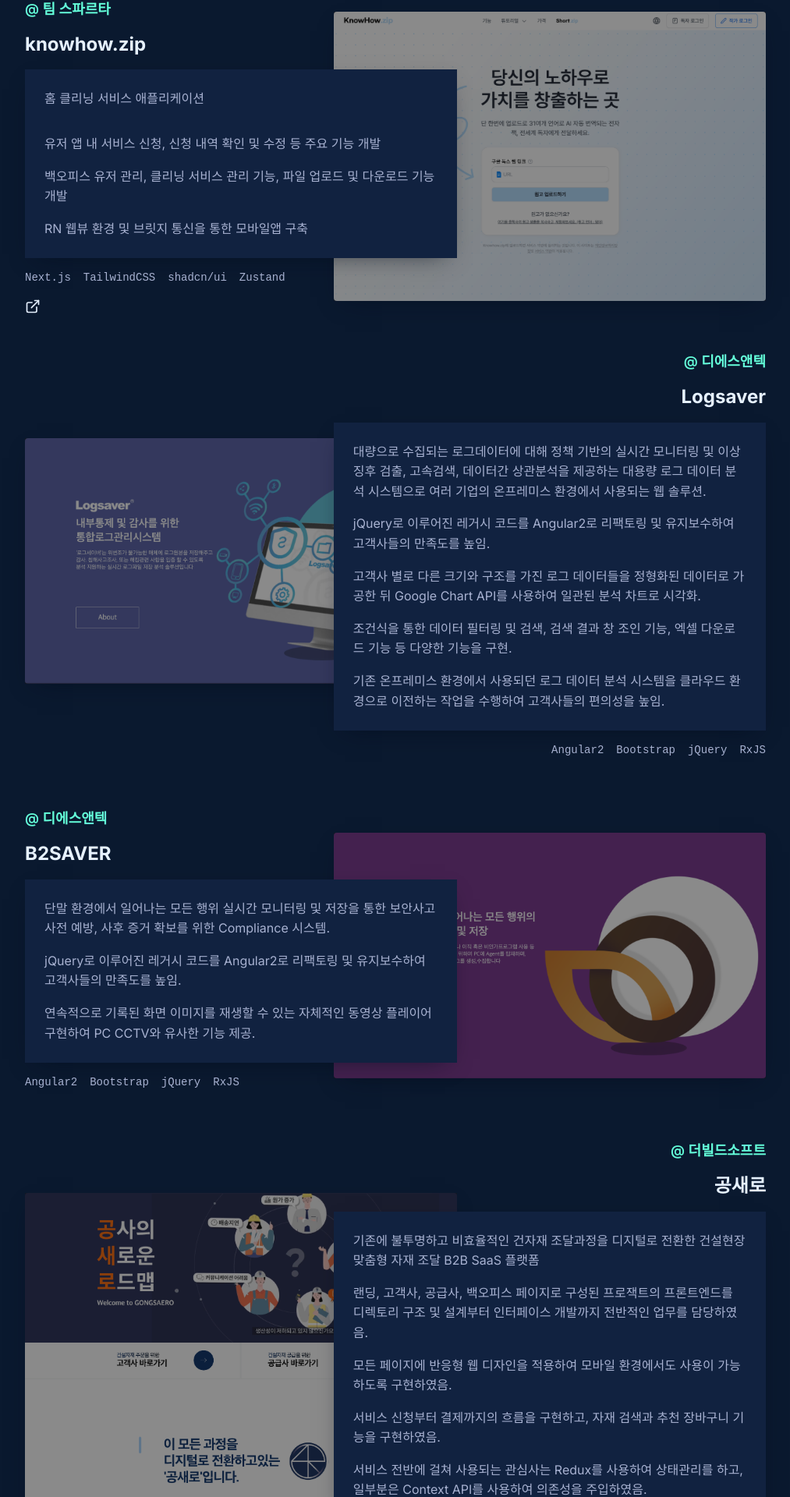
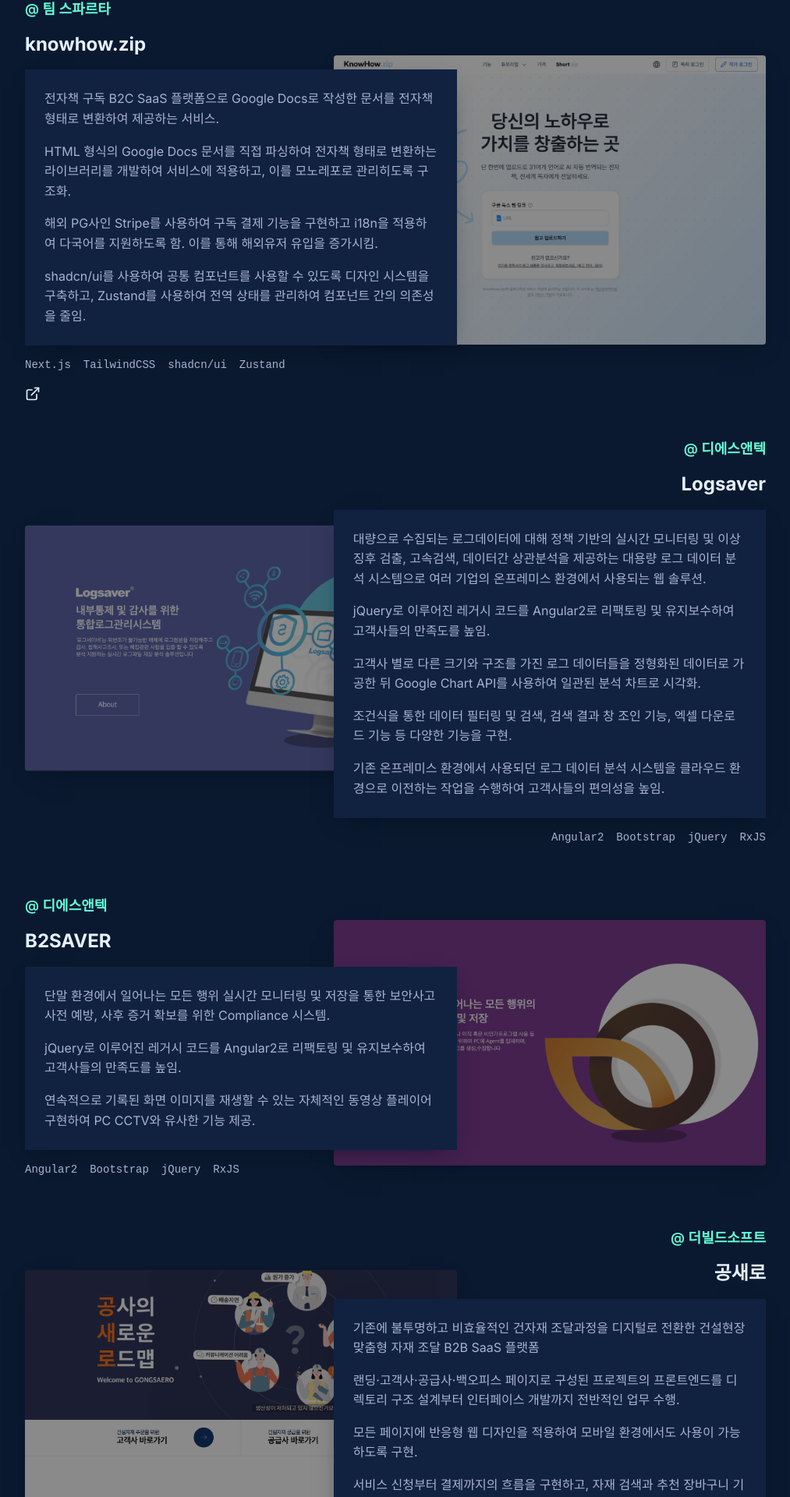
Before and after one commit to heondeam/shlee-resume, a Next.js app: page / in a window 1280 px wide. Shown: the part 3140-5060 px from the top of the page at 78% size, without its empty margins (133-1146 px from the left). Built offline with nearby package versions, Linux system fonts and the light colour scheme; a web font is replaced by a local one.

Commit message:
fix: modify typo

```diff
--- a/components/sections/experience.tsx
+++ b/components/sections/experience.tsx
@@ -98,9 +98,9 @@
                     노력하였습니다.
                   </>,
                   <>
-                    건설현장 맞춤형 자재 조달 플랫폼 &#39;공새로&#39; 프로젝트에 프론트엔드 개발자로
-                    참여하여, 디자이너 및 백엔드 개발자와 협업하면서 랜딩•고객사•공급사•백오피스
-                    페이지의 주요 기능들을 개발하였습니다.{' '}
+                    능력과 노력을 인정받아 프론트엔드 개발자로 전향하여, 건설현장 맞춤형 자재 조달
+                    플랫폼 &#39;공새로&#39; 프로젝트에 참여하였습니다. 디자이너 및 백엔드 개발자와
+                    협업하면서 랜딩•고객사•공급사•백오피스 페이지의 주요 기능들을 개발하였습니다.{' '}
                   </>
                 ]}
                 cols={1}
--- a/components/sections/projects.tsx
+++ b/components/sections/projects.tsx
@@ -43,11 +43,10 @@
     belong: '@ 팀 스파르타',
     title: 'knowhow.zip',
     description: [
-      '홈 클리닝 서비스 애플리케이션',
-      '',
-      '유저 앱 내 서비스 신청, 신청 내역 확인 및 수정 등 주요 기능 개발',
-      '백오피스 유저 관리, 클리닝 서비스 관리 기능, 파일 업로드 및 다운로드 기능 개발',
-      'RN 웹뷰 환경 및 브릿지 통신을 통한 모바일앱 구축'
+      '전자책 구독 B2C SaaS 플랫폼으로 Google Docs로 작성한 문서를 전자책 형태로 변환하여 제공하는 서비스.',
+      'HTML 형식의 Google Docs 문서를 직접 파싱하여 전자책 형태로 변환하는 라이브러리를 개발하여 서비스에 적용하고, 이를 모노레포로 관리히도록 구조화.',
+      '해외 PG사인 Stripe를 사용하여 구독 결제 기능을 구현하고 i18n을 적용하여 다국어를 지원하도록 함. 이를 통해 해외유저 유입을 증가시킴.',
+      'shadcn/ui를 사용하여 공통 컴포넌트를 사용할 수 있도록 디자인 시스템을 구축하고, Zustand를 사용하여 전역 상태를 관리하여 컴포넌트 간의 의존성을 줄임.'
     ],
     stack: ['Next.js', 'TailwindCSS', 'shadcn/ui', 'Zustand'],
     link: (
@@ -94,10 +93,10 @@
     title: '공새로',
     description: [
       '기존에 불투명하고 비효율적인 건자재 조달과정을 디지털로 전환한 건설현장 맞춤형 자재 조달 B2B SaaS 플랫폼',
-      '랜딩, 고객사, 공급사, 백오피스 페이지로 구성된 프로잭트의 프론트엔드를 디렉토리 구조 및 설계부터 인터페이스 개발까지 전반적인 업무를 담당하였음.',
-      '모든 페이지에 반응형 웹 디자인을 적용하여 모바일 환경에서도 사용이 가능하도록 구현하였음.',
-      '서비스 신청부터 결제까지의 흐름을 구현하고, 자재 검색과 추천 장바구니 기능을 구현하였음.',
-      '서비스 전반에 걸쳐 사용되는 관심사는 Redux를 사용하여 상태관리를 하고, 일부분은 Context API를 사용하여 의존성을 주입하였음.'
+      '랜딩·고객사·공급사·백오피스 페이지로 구성된 프로젝트의 프론트엔드를 디렉토리 구조 설계부터 인터페이스 개발까지 전반적인 업무 수행.',
+      '모든 페이지에 반응형 웹 디자인을 적용하여 모바일 환경에서도 사용이 가능하도록 구현.',
+      '서비스 신청부터 결제까지의 흐름을 구현하고, 자재 검색과 추천 장바구니 기능을 구현.',
+      '서비스 전반에 걸쳐 사용되는 전역 관심사는 Redux를 사용하여 상태관리를 하고, 일부분은 Context API를 사용하여 의존성을 주입하여 상태를 관리.'
     ],
     stack: ['React', 'styled-components', 'Redux'],
     link: (
```
